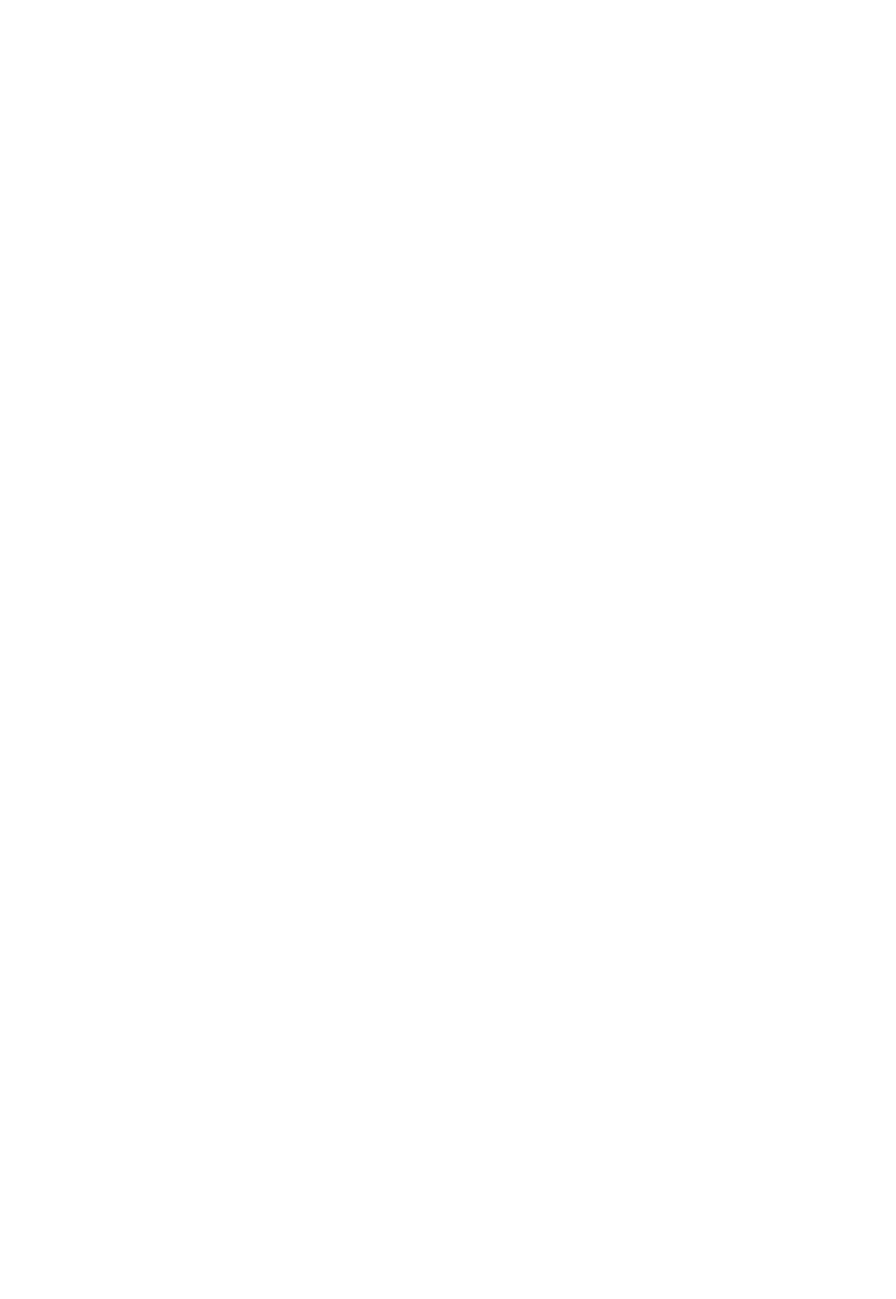
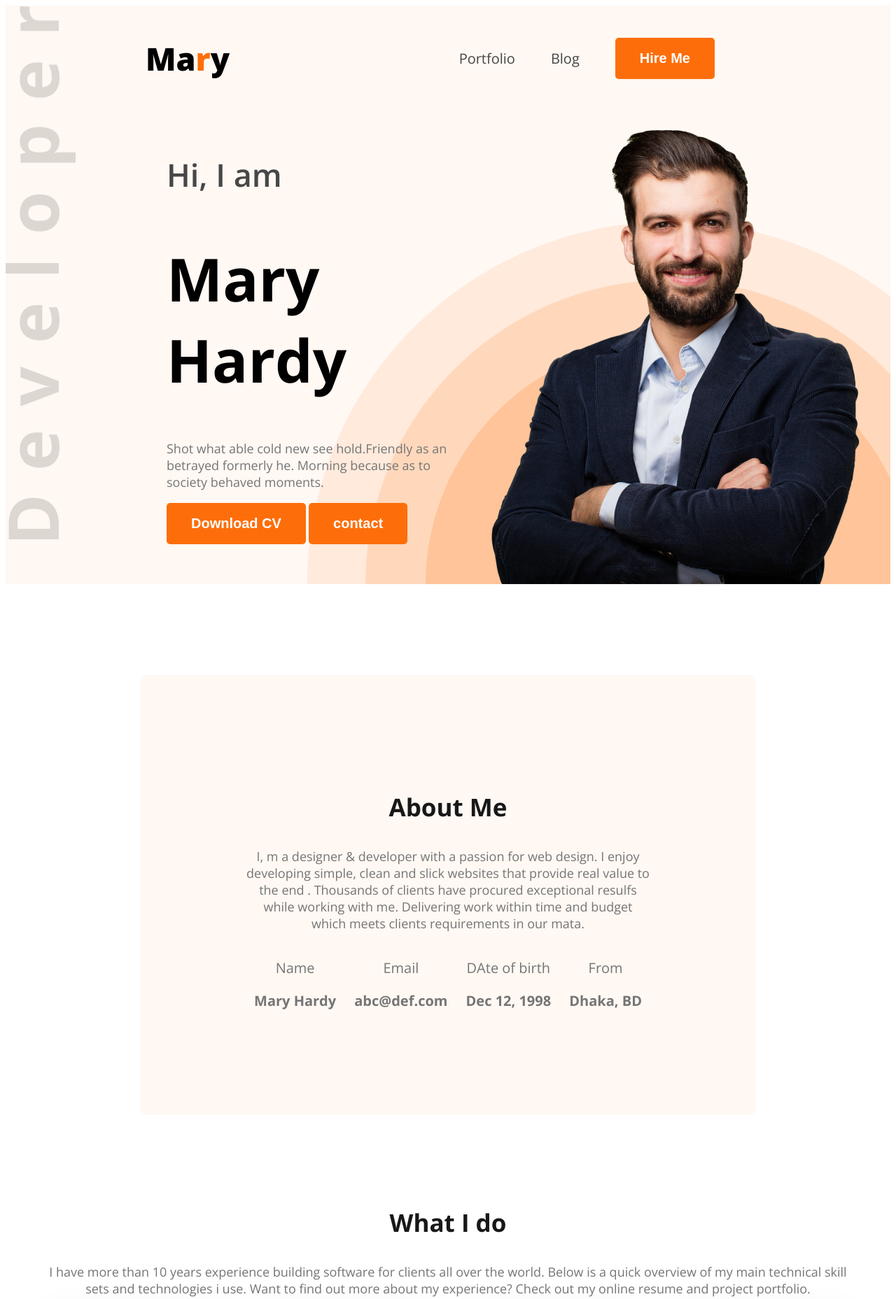
Before and after one commit to Rakib0709/webdeveloper-portfolio, a plain HTML site: page index.html in a window 1280 px wide. Shown: the top 1857 px of the page at 70% size. Before the commit the page ends 800 px from the top, so only its background shows below. Drawn offline with nearby package versions, Linux system fonts and the light colour scheme.

Commit message:
section added

```diff
--- a/index.html
+++ b/index.html
@@ -4,13 +4,84 @@
     <meta charset="UTF-8">
     <meta name="viewport" content="width=device-width, initial-scale=1.0">
     <title>webdeveloper-portfolio</title>
+    <link rel="preconnect" href="https://fonts.googleapis.com">
+<link rel="preconnect" href="https://fonts.gstatic.com" crossorigin>
+<link href="https://fonts.googleapis.com/css2?family=Open+Sans:ital,wght@0,300..800;1,300..800&family=Work+Sans:ital,wght@0,100..900;1,100..900&display=swap" rel="stylesheet">
+    <link rel="stylesheet" href="styles/style.css">
+
 </head>
-<body>
-    <header>
-
+<body class="open-sans">
+    <header class="header secondary-bg">
+       <nav>
+        <h3 class="nav-title">Ma<span class="text-primary">r</span>y</h3>
+        <ul>
+            <li><a class="dark-2" href="">Portfolio</a></li>
+            <li><a class="dark-2" href="">Blog</a></li>
+            <li><a href=""><button class="btn-primary">Hire Me</button></a></li>
+        </ul>
+       </nav>
+       <div class="banner">
+        <div class="banner-content">
+         <h4 class="banner-greetings dark-2">Hi, I am</h4>
+         <h1 class="banner-title">Mary Hardy</h1>
+         <p class="banner-description">Shot what able cold new see hold.Friendly as an betrayed formerly he. Morning because as to society behaved moments.</p>
+         <button class="btn-primary">Download CV</button>
+         <button class="btn-primary">contact</button>
+        </div>
+        <img class="banner-profile-pic" src="images/hardy.png" alt="">
+       </div>
     </header>
     <main>
+    <section class="about secondary-bg">
+        <h3 class="section-title">About Me</h3>
+        <p class="section-description">I, m a designer & developer with a passion for web design. I enjoy developing simple, clean and slick websites that provide real value to the end  . Thousands of clients have procured exceptional resulfs while working with me. Delivering work within time and budget which meets clients requirements in our mata.</p>
+        <div class="about-items">
+        <div class="about-item">
+            <p class="item-title">Name</p>
+            <p class="item-description">Mary Hardy</p>
+        </div>
+        <div class="about-item">
+            <p class="item-title">Email</p>
+            <p class="item-description">abc@def.com</p>
+        </div>
+        <div class="about-item">
+            <p class="item-title">DAte of birth</p>
+            <p class="item-description">Dec 12, 1998</p>
+        </div>
+        <div class="about-item">
+            <p class="item-title">From</p>
+            <p class="item-description">Dhaka, BD</p>
+        </div>
+    </div>
+    </section>
+    <section class="skills">
+        <h3 class="section-title text-center">What I do</h3>
+        <p class="section-description text-center"> I have more than 10 years experience building software for clients all over the world. Below is a quick overview of my main technical skill sets and technologies i use. Want to find out more about my experience? Check out my online resume and project portfolio. </p>
 
+       <div class="skills-container">
+          <div class="skill">
+            <img src="images/icons/js.png" alt="">
+            <h4 class="skill-title">Vanilla JavaScript</h4>
+            <p class="skill-description">List skill/technologies here. You can change the icon above to any of the 1500+ FontAwesome 5 free icons available. Aenean commodo ligula eget dolor.</p>
+          </div>
+          <div class="skill">
+            <img src="images/icons/react.png" alt="">
+            <h4 class="skill-title">React</h4>
+            <p class="skill-description">List skill/technologies here. You can change the icon above to any of the 1500+ FontAwesome 5 free icons available. Aenean commodo ligula eget dolor.    </p>
+          </div>
+          <div class="skill">
+            <img src="images/icons/nodejs.png" alt="">
+            <h4 class="skill-title">Node.js</h4>
+            <p class="skill-description">List skill/technologies here. You can change the icon above to any of the 1500+ FontAwesome 5 free icons available. Aenean commodo ligula eget dolor.</p>
+          </div>
+          <div class="skill">
+            <img src="images/icons/mongo.png" alt="">
+            <h4 class="skill-title">MongoDB</h4>
+            <p class="skill-description">List skill/technologies here. You can change the icon above to any of the 1500+ FontAwesome 5 free icons available. Aenean commodo ligula eget dolor.</p>
+          </div>
+
+       </div>
+    </section>
     </main>
     <footer>
 
--- /dev/null
+++ b/styles/style.css
@@ -0,0 +1,141 @@
+
+
+.open-sans {
+    font-family: "Open Sans", serif;
+    font-optical-sizing: auto;
+    font-style: normal;
+    font-variation-settings:
+      "wdth" 100;
+  }
+.secondary-bg{
+    background-color: #FFF8F3;
+}
+  .text-primary{
+      color: #FD6E0A;
+  }
+
+  .dark-2{
+    color: #474747;
+  }
+
+  .btn-primary{
+    background-color: #FD6E0A;
+    font-weight: 900;
+    font-size: 20px;
+    color: #FFFFFF;
+    padding: 18px 35px;
+    border-radius: 5px;
+    border: none;
+
+  }
+
+  .section-title{
+      font-size: 35px;
+      font-weight: bold;
+      color: #181818;
+  }
+
+  .section-description{
+    font-size: 18px;
+    color: #757575;
+  }
+
+  .text-center{
+    text-align: center;
+  }
+  .header{
+     background-image: url("../images/developer.png"), url("../images/header_bg.png");
+     background-repeat: no-repeat;
+     background-position: top left, bottom right;
+  }
+  nav{
+    display: flex;
+    align-items: center;
+    justify-content: space-between;
+    margin: 0 200px;
+  }
+
+  .nav-title{
+    font-weight: 800;
+    font-size: 45px;
+  }
+nav ul li{
+    list-style: none;
+    margin-right: 51px;
+}
+
+nav li a{
+    text-decoration: none;
+    font-size: 20px;
+}
+
+nav ul{
+    display: flex;
+    align-items: center;
+}
+
+/* banner styles */
+.banner{
+    display: flex;
+    justify-content: space-between;
+    margin: 0 35px 0 230px;
+}
+.banner-greetings{
+    font-size: 45px;
+    font-weight: 600;
+}
+.banner-title{
+    font-weight: bold;
+    font-size: 85px;
+}
+.banner-description{
+    color: #757575;
+    font-size: 18px;
+    font-weight: 400;
+}
+.banner-profile-pic{
+    width: 584px;
+}
+.banner-content{
+    max-width:580px ;
+}
+main{
+
+    width: 1140px;
+    margin:0 auto;
+}
+
+.main section{
+    margin-top: 130px;
+    margin-bottom:130px;
+}
+.about{
+   border-radius: 10px;
+   padding: 130px 150px;
+   text-align: center;
+   margin: 130px;
+}
+.about-items{
+    display: flex ;
+    justify-content: space-around;
+}
+.item-description{
+    font-weight:bold;
+    font-size: 20px;
+    color: #757575;
+}
+.item-title{
+    color: #757575;
+    font-size: 20px;
+    font-weight: 300;
+
+}
+.skills-container{
+    display: flex;
+    gap: 24px;
+}
+
+.skill{
+    padding: 30px;
+    box-shadow: 0px 6px 50px 0px rgba(0, 0, 0, 0.06);
+}
```
